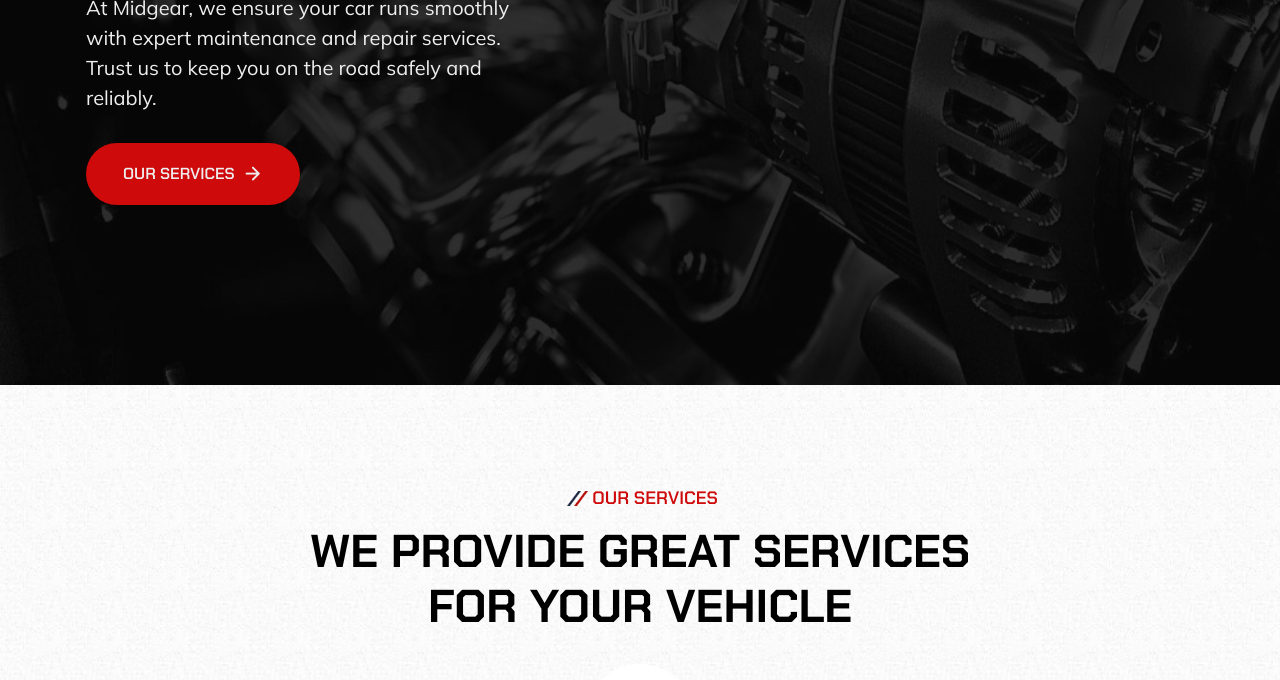
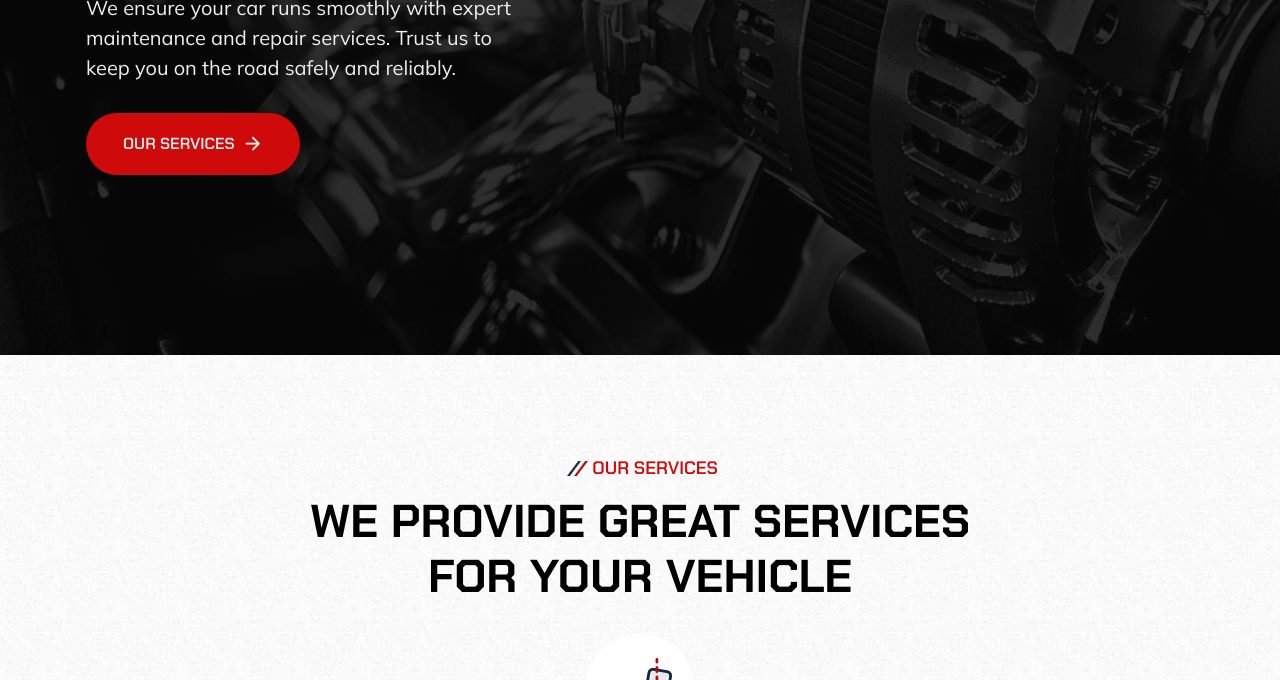
Before and after one commit to zameelismail/midgear, a plain HTML site: page index.html in a window 1280 px wide. Shown: the part 420-1100 px from the top of the page. Drawn offline with nearby package versions, Linux system fonts and the light colour scheme.

Commit message:
Update index.html

```diff
--- a/index.html
+++ b/index.html
@@ -120,7 +120,7 @@
             <h1 class="h1 section-title">Auto Maintenance & Repair Service</h1>
 
             <p class="section-text">
-              At Midgear, we ensure your car runs smoothly with expert maintenance and repair services.
+              We ensure your car runs smoothly with expert maintenance and repair services.
               Trust us to keep you on the road safely and reliably.
             </p>
 
```
